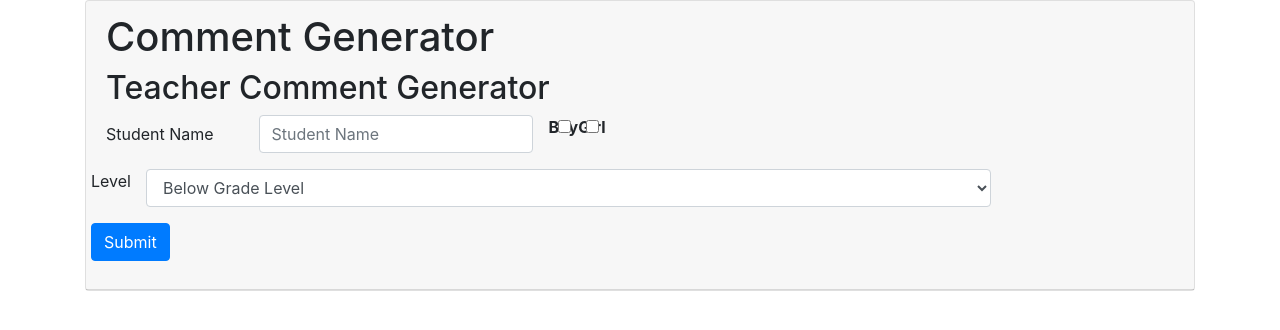
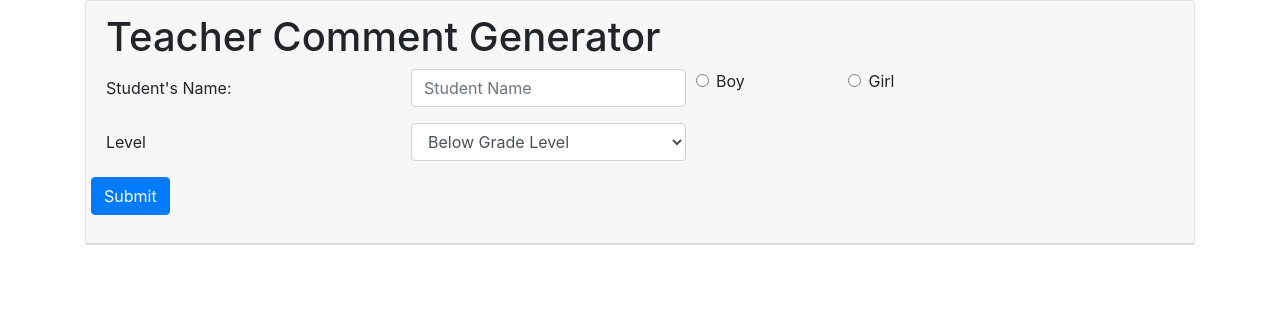
Before and after one commit to jsimmons01/Comment-Generator, a React (Create React App) app: page / in a window 1280 px wide. Shown: the top 330 px of the page. Built offline with nearby package versions, Linux system fonts and the light colour scheme.

Commit message:
Fixed Radio Buttons and Select

```diff
--- a/src/components/Header.js
+++ b/src/components/Header.js
@@ -6,6 +6,6 @@ const Header = ({ title }) => {
   );
 };
 Header.defaultProps = {
-  title: "Comment Generator",
+  title: "Teacher Comment Generator",
 };
 export default Header;
--- a/src/components/StudentInfo.js
+++ b/src/components/StudentInfo.js
@@ -7,8 +7,8 @@ import { Button, Form, FormGroup, Label, Input, Col } from "reactstrap";
  * note that it is only to help teaches start
  * start with about 5 comments
  * eventually have subject based comments
- * fix checkbox alignment
- * make sure you can only choose one option for checkbox
+ * student name and gender pronouns will be added to the comments
+ * create file that has comments with space for name and gender
  * worry about style last
  * center submit button
  ************************************************************/
@@ -19,7 +19,7 @@ class StudentInfo extends Component {
       studentName: "",
       boy: false,
       girl: false,
-      level: "Below Grade Level",
+      level: " ",
     };
 
     this.handleSubmit = this.handleSubmit.bind(this);
@@ -31,14 +31,11 @@ class StudentInfo extends Component {
   render() {
     return (
       <div className="row row-content">
-        <div className="col-12">
-          <h2>Teacher Comment Generator</h2>
-        </div>
         <div className="col-md-10">
           <Form onSubmit={this.handleSubmit}>
             <FormGroup row>
-              <Label htmlFor="studentName" md={2}>
-                Student Name
+              <Label htmlFor="studentName" md={4}>
+                Student's Name:
               </Label>
               <Col md={4}>
                 <Input
@@ -49,22 +46,24 @@ class StudentInfo extends Component {
                   value={this.studentName}
                 />
               </Col>
-              <Label check>
-                <strong>Boy</strong>
-                <Input type="checkbox" check={this.state.boy} />
-              </Label>
+              <Col>
+                <Input type="radio" name="gender" />
+                <Label check>Boy</Label>
+              </Col>
 
-              <Label check>
-                <strong>Girl</strong>
-                <Input type="checkbox" check={this.state.girl} />
-              </Label>
+              <Col>
+                <Input type="radio" name="gender" />
+                <Label check>Girl</Label>
+              </Col>
             </FormGroup>
             <FormGroup row>
-              <Label htmlFor="level">Level</Label>
-              <Col>
-                <Input type="select" name="level" value={this.state.level}>
+              <Label htmlFor="level" md={4}>
+                Level
+              </Label>
+              <Col md={4}>
+                <Input type="select" id="level" name="level">
                   <option>Below Grade Level</option>
-                  <opttion>On Grade Level</opttion>
+                  <option>On Grade Level</option>
                   <option>Above Grade Level</option>
                 </Input>
               </Col>
```
